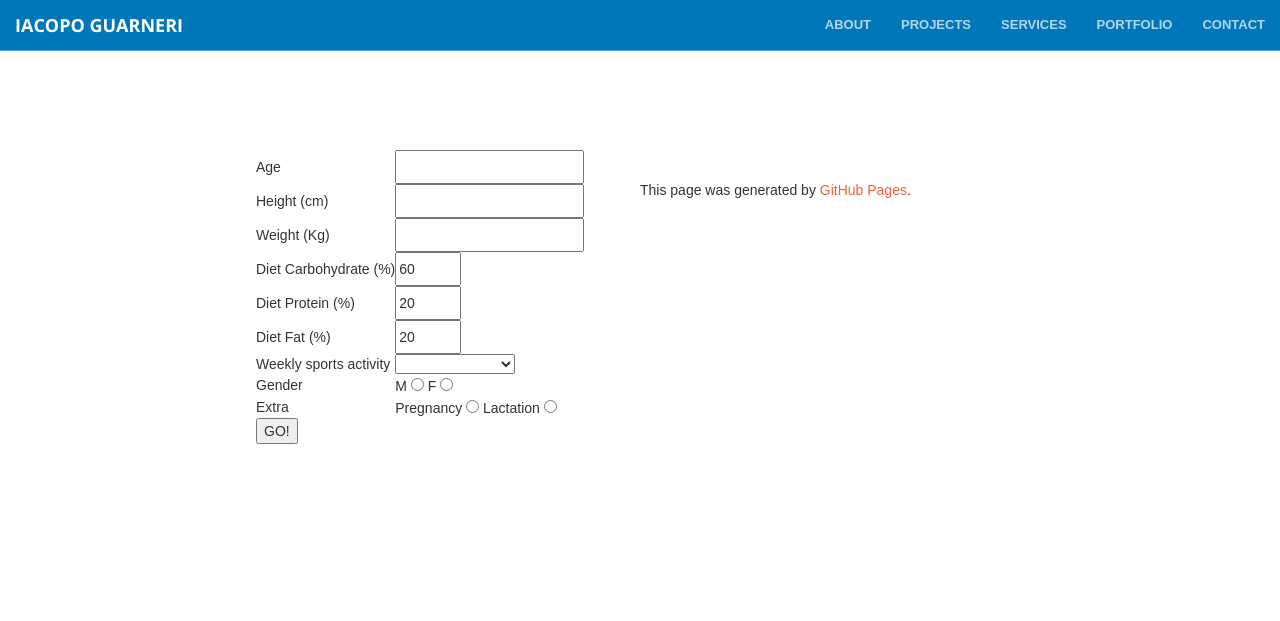
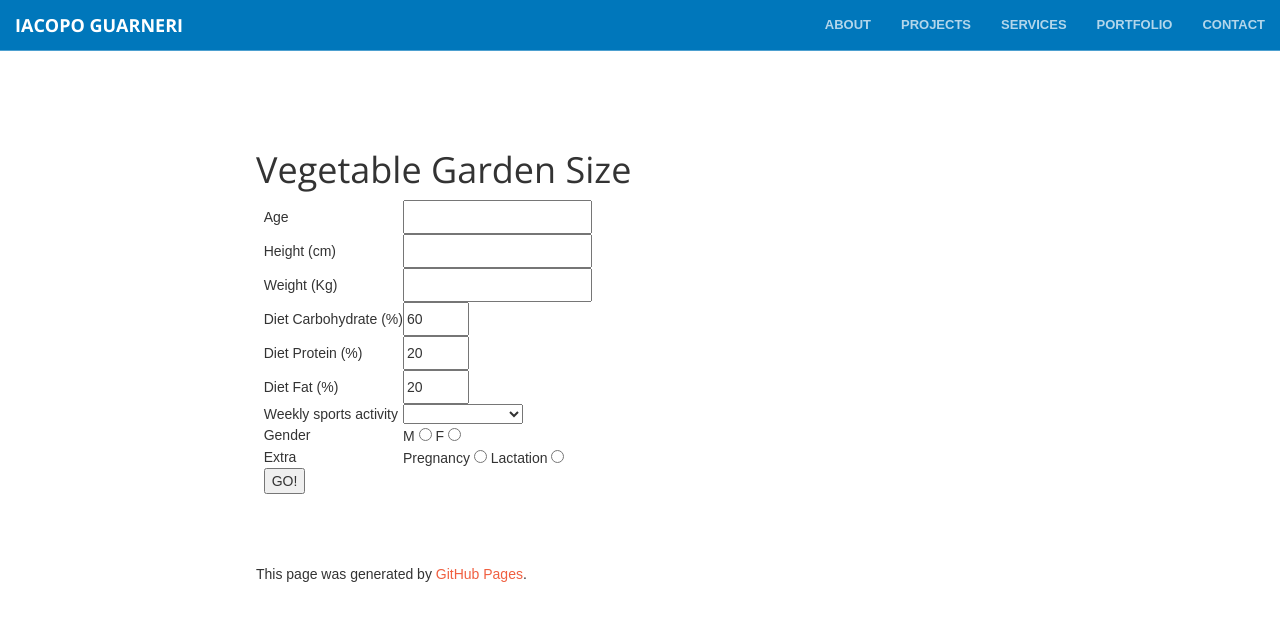
Before and after one commit to iacoposk8/iacoposk8.github.io, a Jekyll site: the page built from projects/vegetable_garden/index.html, in a window 1280 px wide and 900 px high. Shown: the top 621 px of the window. Built offline with Jekyll 4.4.1, drawn with Linux system fonts in a browser that asks for light colours.

Commit message:
Update index.html

```diff
--- a/projects/vegetable_garden/index.html
+++ b/projects/vegetable_garden/index.html
@@ -20,8 +20,9 @@
 	display:none;
 }
 .col50{
-	width:50%;
+	width:48%;
 	float:left;
+	padding:0px 1%;
 }
 #detail{
 	margin-top: 30px;
@@ -44,6 +45,9 @@
 #mq .dispari{
 	background:#16a085;
 }
+#container{
+	overflow:hidden;
+}
 
 @media only screen and (max-width: 600px) {
 	.col50{
@@ -57,6 +61,7 @@
 }
 </style>
 
+<h1>Vegetable Garden Size</h1>
 <div id="container">
 	<div class="col50 colleft">
 	<table>
```
